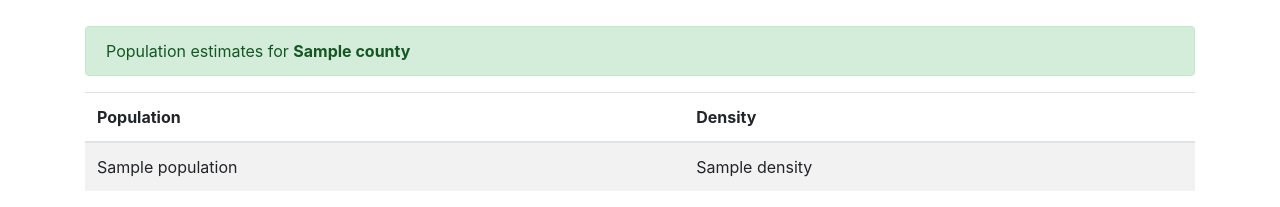
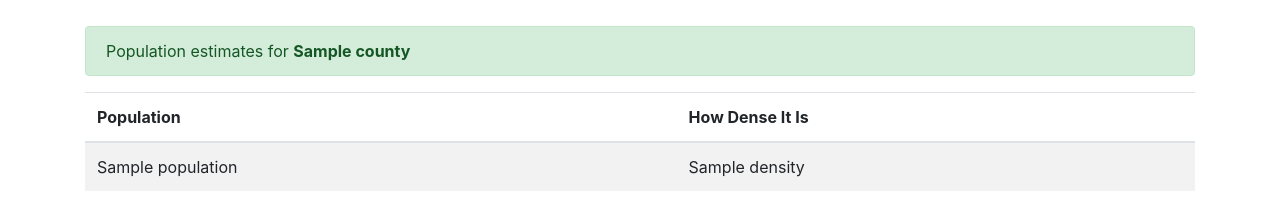
Before and after one commit to vszal/pop-kustomize, a Flask app: template app/templates/index.html in a window 1280 px wide. Shown: the part 254-461 px from the top of the page. Run offline with Flask 2, Linux system fonts and the light colour scheme; the template is opened without the code that fills it: most values are stand-ins (such as "Sample title", 1, 10 or a date in 2020); some libraries are stand-ins or nearby versions.

Commit message:
Update index.html
Changed Density to "How Dense It Is".  - Line 11

```diff
--- a/app/templates/index.html
+++ b/app/templates/index.html
@@ -8,7 +8,7 @@
     <thead>
       <tr>
         <th>Population</th>
-        <th>Density</th>
+        <th>How Dense It Is</th>
       </tr>
     </thead>
     <tbody>
```
